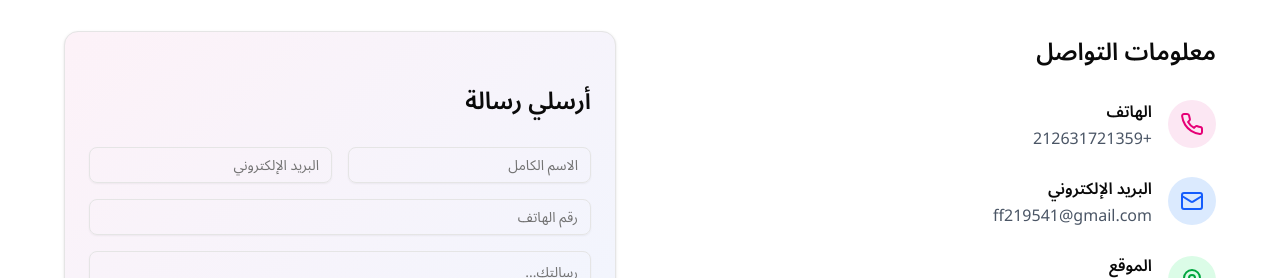
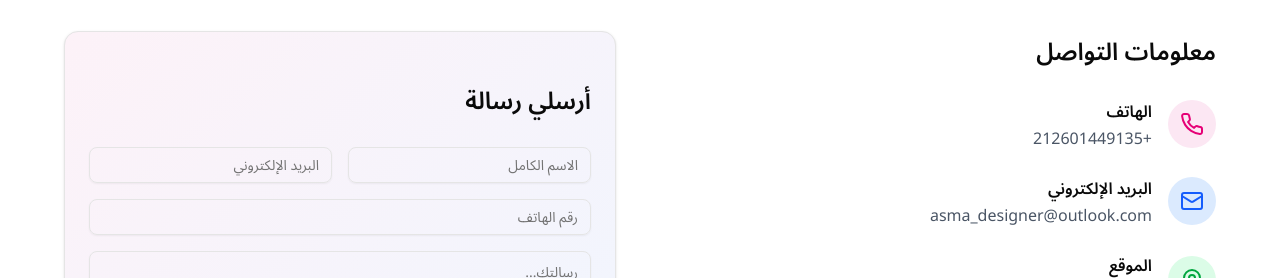
Before and after one commit to alexforc2004/hijab_store, a Next.js app: page / in a window 1280 px wide. Shown: the part 3640-3918 px from the top of the page. Built offline with nearby package versions, Linux system fonts and the light colour scheme.

Commit message:
Update contact-section.tsx

```diff
--- a/components/contact-section.tsx
+++ b/components/contact-section.tsx
@@ -46,7 +46,7 @@ export function ContactSection() {
                 </div>
                 <div>
                   <p className="font-semibold arabic-text">الهاتف</p>
-                  <p className="text-gray-600">+212631721359</p>
+                  <p className="text-gray-600">+212601449135</p>
                 </div>
               </div>
 
@@ -56,7 +56,7 @@ export function ContactSection() {
                 </div>
                 <div>
                   <p className="font-semibold arabic-text">البريد الإلكتروني</p>
-                  <p className="text-gray-600">ff219541@gmail.com</p>
+                  <p className="text-gray-600">asma_designer@outlook.com</p>
                 </div>
               </div>
 
@@ -132,7 +132,7 @@ export function ContactSection() {
                   <h4 className="text-xl font-semibold mb-4 arabic-text">شكراً لتواصلك معنا!</h4>
                   <p className="text-gray-700 mb-6 arabic-text">يمكنك التواصل معنا مباشرة عبر الواتساب</p>
                   <Button
-                    onClick={() => window.open(`https://wa.me/212631721359`, "_blank")}
+                    onClick={() => window.open(`https://wa.me/212601449135`, "_blank")}
                     className="bg-green-500 hover:bg-green-600"
                   >
                     <MessageCircle className="w-4 h-4 ml-2" />
```
